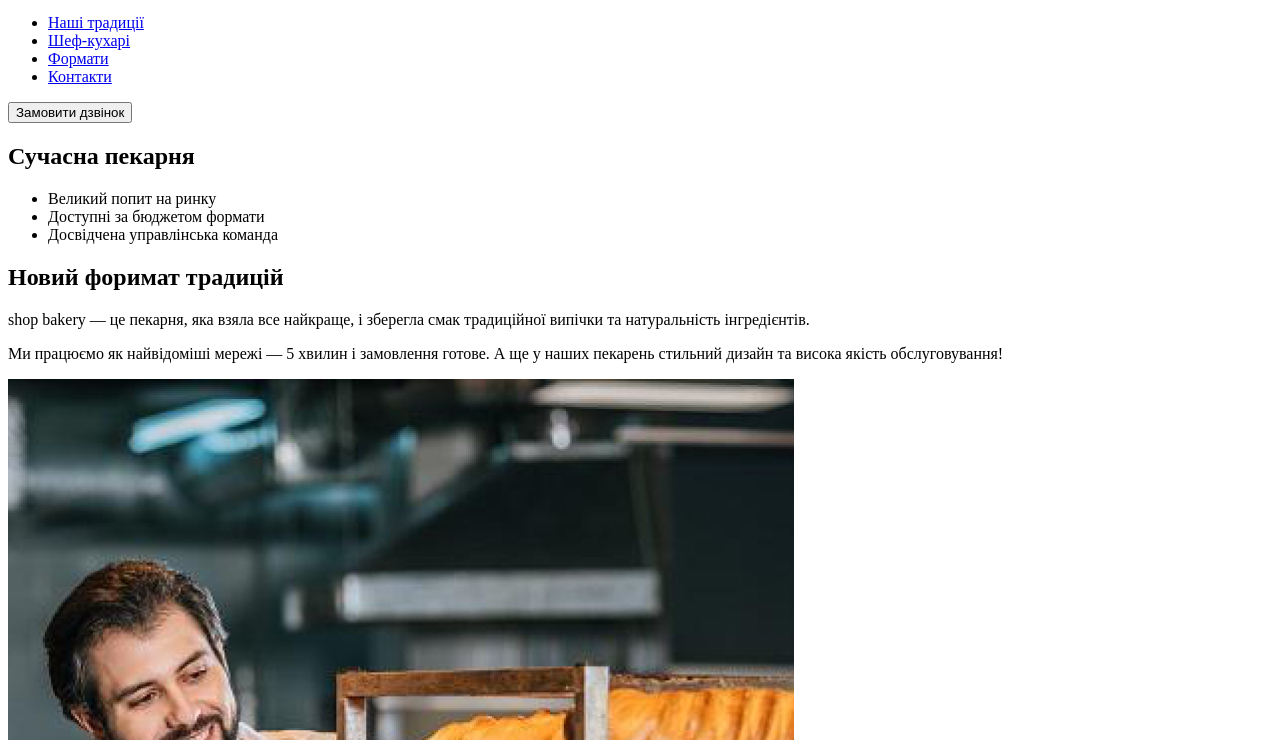
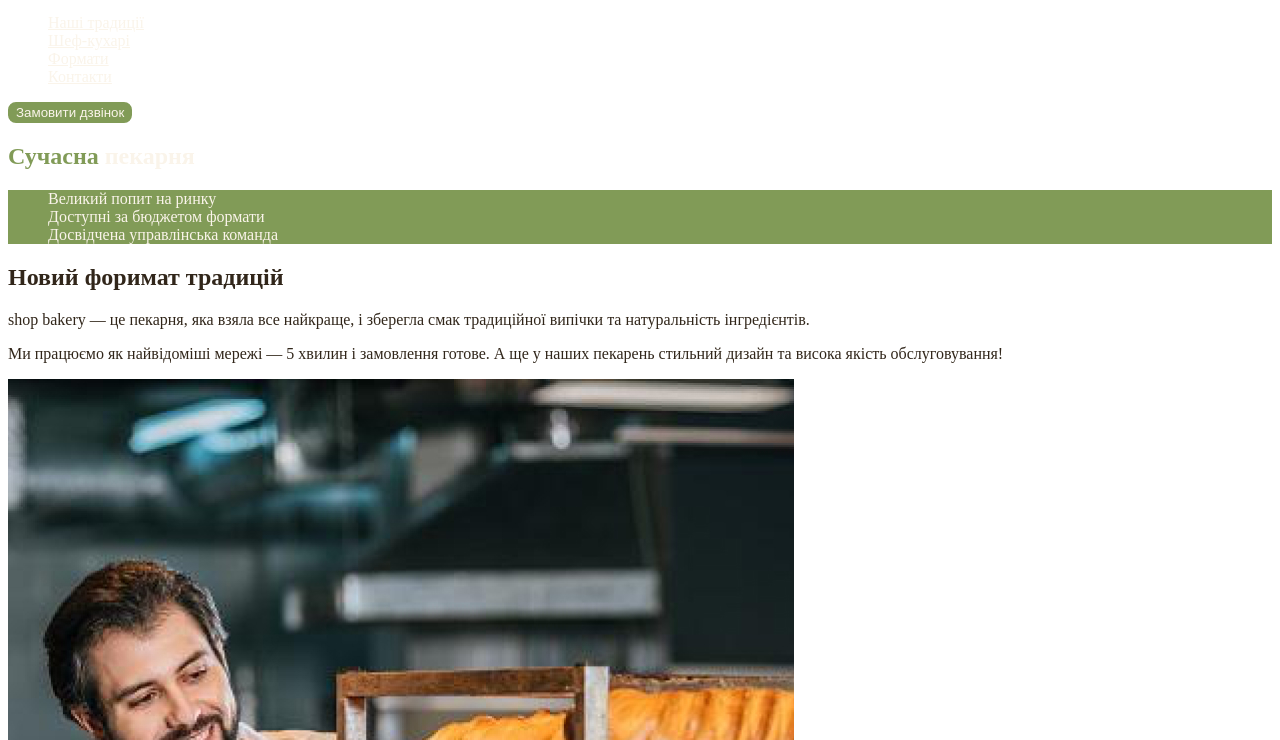
Before and after one commit to antonb01ko/genius-lesson-project, a plain HTML site: page index.html in a window 1280 px wide. Shown: the part 60-800 px from the top of the page. Drawn offline with Linux system fonts and the light colour scheme.

Commit message:
M5. Add styles.css and css variables

```diff
--- /dev/null
+++ b/css/styles.css
@@ -0,0 +1,55 @@
+:root {
+  --color-primary-light: #faf4ea;
+  --color-primary-dark: #31261a;
+  --color-brand-light: #819b57;
+  --color-brand-dark: #465929;
+}
+/* BASE */
+body {
+  color: var(--color-primary-dark);
+}
+ul {
+  list-style-type: none;
+}
+
+/* BUTTONS */
+.button {
+  color: var(--color-primary-light);
+  background: var(--color-brand-light);
+  border: 2px solid var(--color-brand-light);
+  border-radius: 8px;
+  cursor: pointer;
+}
+.button:hover {
+  color: var(--color-brand-dark);
+  background-color: transparent;
+}
+.button:active {
+  background-color: hotpink;
+}
+
+/* LINKS */
+.link {
+  color: var(--color-primary-light);
+}
+.link:hover {
+  color: var(--color-brand-light);
+}
+
+/* HERO SECTION */
+.hero-title {
+  color: var(--color-primary-light);
+}
+.hero-title .accent {
+  color: var(--color-brand-light);
+}
+
+/* ADVANTAGES SECTION */
+.advantages-list {
+  color: var(--color-primary-light);
+  background-color: var(--color-brand-light);
+}
+
+.section-title .accent {
+  color: var(--color-brand-dark);
+}
--- a/index.html
+++ b/index.html
@@ -4,6 +4,7 @@
     <meta charset="UTF-8" />
     <meta name="viewport" content="width=device-width, initial-scale=1.0" />
     <title>Сучасна пекарня</title>
+    <link rel="stylesheet" href="./css/styles.css" />
   </head>
   <body>
     <header>
@@ -12,25 +13,25 @@
           <img src="images/logo.svg" alt="Логотип сучасної пекарні" />
         </a>
         <ul>
-          <li><a href="#tradition-section">Наші традиції</a></li>
-          <li><a href="#chefs-section">Шеф-кухарі</a></li>
-          <li><a href="#formats-section">Формати</a></li>
-          <li><a href="#contacts-section">Контакти</a></li>
+          <li><a class="link" href="#tradition-section">Наші традиції</a></li>
+          <li><a class="link" href="#chefs-section">Шеф-кухарі</a></li>
+          <li><a class="link" href="#formats-section">Формати</a></li>
+          <li><a class="link" href="#contacts-section">Контакти</a></li>
         </ul>
       </nav>
-      <button type="button">Замовити дзвінок</button>
+      <button class="button" type="button">Замовити дзвінок</button>
     </header>
     <main>
       <section>
-        <h1>Сучасна пекарня</h1>
-        <ul>
+        <h1 class="hero-title"><span class="accent">Сучасна</span> пекарня</h1>
+      </section>
+      <section id="tradition-section">
+        <ul class="advantages-list">
           <li>Великий попит на ринку</li>
           <li>Доступні за бюджетом формати</li>
           <li>Досвідчена управлінська команда</li>
         </ul>
-      </section>
-      <section id="tradition-section">
-        <h2>Новий форимат традицій</h2>
+        <h2 class="section-title">Новий форимат традицій</h2>
         <p>
           <span>shop bakery</span> — це пекарня, яка взяла все найкраще, і
           зберегла смак традиційної випічки та натуральність інгредієнтів.
@@ -46,7 +47,9 @@
         />
       </section>
       <section id="chefs-section">
-        <h2>Наші найкращі шеф-кухарі</h2>
+        <h2 class="section-title">
+          Наші найкращі <span class="accent">шеф-кухарі</span>
+        </h2>
         <article>
           <h3>Настя</h3>
           <p>Привіт, я Настя!</p>
@@ -64,7 +67,7 @@
         </article>
       </section>
       <section id="formats-section">
-        <h2>Формати</h2>
+        <h2 class="section-title">Формати</h2>
         <ul>
           <li>
             <article>
@@ -84,7 +87,7 @@
         </ul>
       </section>
       <section id="contacts-section">
-        <h2>Приєднуйся до мережі пекарень</h2>
+        <h2 class="section-title">Приєднуйся до мережі пекарень</h2>
         <iframe
           src="https://www.google.com/maps/embed?pb=!1m18!1m12!1m3!1d2540.1634470361782!2d30.4886983769221!3d50.45668098691455!2m3!1f0!2f0!3f0!3m2!1i1024!2i768!4f13.1!3m3!1m2!1s0x40d4ce637c006b2d%3A0xaf86385f19996ff0!2z0LLRg9C70LjRhtGPINCh0ZbRh9C-0LLQuNGFINCh0YLRgNGW0LvRjNGG0ZbQsiwgNTQsINCa0LjRl9CyLCAwMjAwMA!5e0!3m2!1suk!2sua!4v1749892054536!5m2!1suk!2sua"
           width="603"
```
